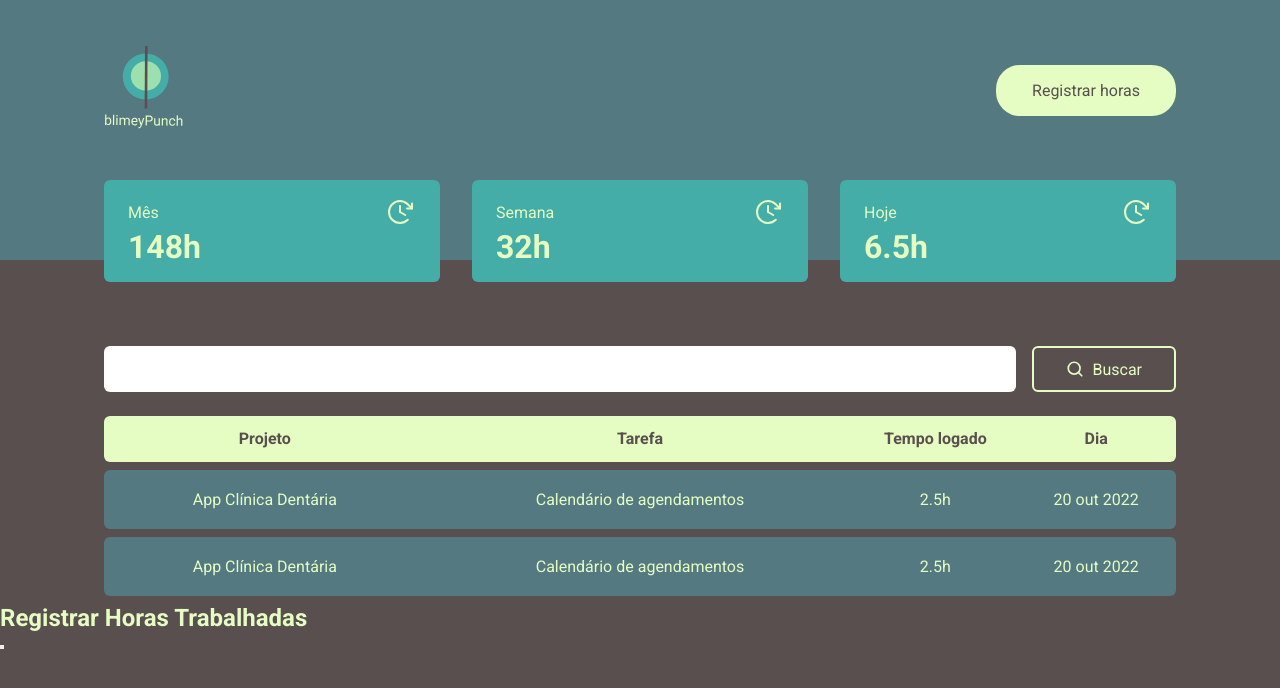
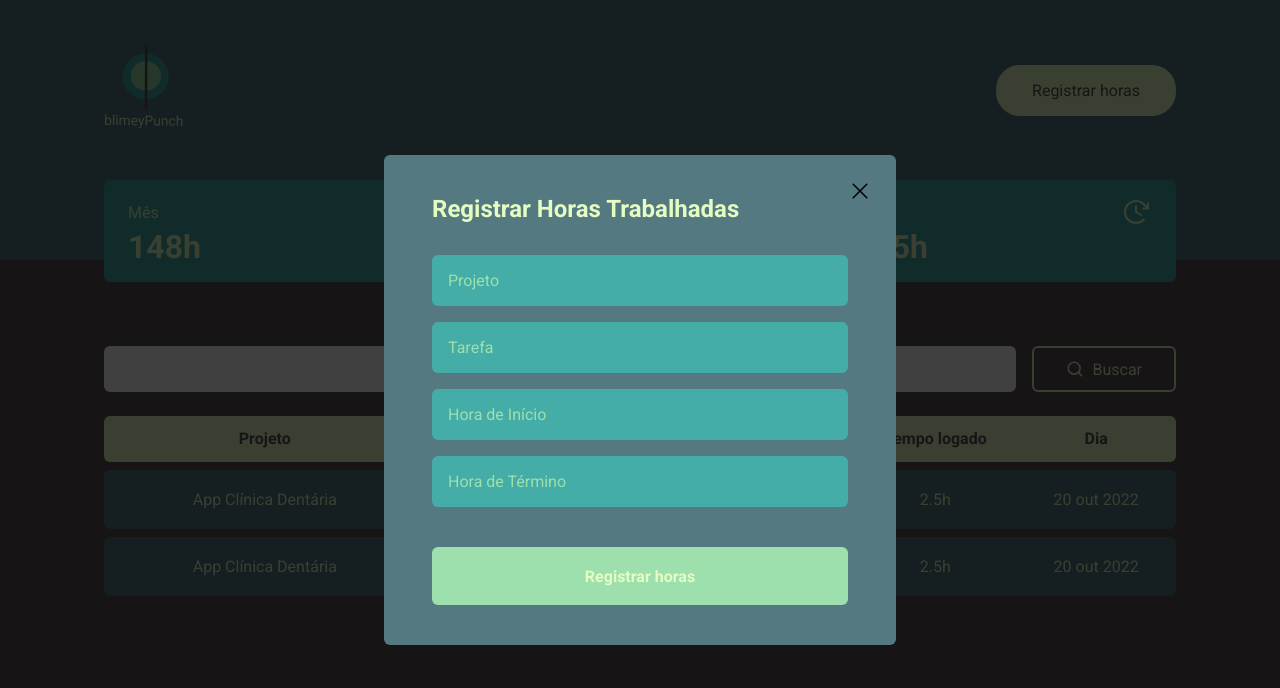
Before and after one commit to guirecordon/java-challenge-react, a React (Vite) app: page /logs in a window 1280 px wide. Both pictures are taken after a click on the button "Registrar horas". Shown: the top 688 px of the page. Built offline with nearby package versions, Linux system fonts and the light colour scheme.

Commit message:
Create modal visuals

```diff
--- a/src/components/Header/index.tsx
+++ b/src/components/Header/index.tsx
@@ -1,6 +1,7 @@
 import { HeaderContainer, HeaderContent } from "./styles";
 import * as Dialog from '@radix-ui/react-dialog';
 import logoImg from '../../assets/logo.svg';
+import { RegisterHoursModal } from "../RegisterHoursModal";
 
 export function Header() {
   return (
@@ -13,16 +14,7 @@ export function Header() {
             <button>Registrar horas</button>
           </Dialog.Trigger>
 
-          <Dialog.Portal>
-            <Dialog.Overlay />
-
-            <Dialog.Content>
-              <Dialog.Title>
-                Registrar Horas Trabalhadas
-              </Dialog.Title>
-              <Dialog.Close />
-            </Dialog.Content>
-          </Dialog.Portal>
+          <RegisterHoursModal />
         </Dialog.Root>
       </HeaderContent>
     </HeaderContainer>
--- /dev/null
+++ b/src/components/RegisterHoursModal/index.tsx
@@ -0,0 +1,30 @@
+import * as Dialog from '@radix-ui/react-dialog';
+import { X } from 'phosphor-react'
+import { CloseButton, Content, Overlay } from './styles';
+
+export function RegisterHoursModal() {
+  return (
+    <Dialog.Portal>
+      <Overlay />
+
+      <Content>
+        <Dialog.Title>
+          Registrar Horas Trabalhadas
+        </Dialog.Title>
+
+        <CloseButton>
+          <X size={24} />
+        </CloseButton>
+
+        <form action="">
+          <input type="text" placeholder='Projeto' required />
+          <input type="text" placeholder='Tarefa' required />
+          <input type="text" placeholder='Hora de Início' required />
+          <input type="text" placeholder='Hora de Término' required />
+
+          <button type='submit'>Registrar horas</button>
+        </form>
+      </Content>
+    </Dialog.Portal>
+  )
+}
--- /dev/null
+++ b/src/components/RegisterHoursModal/styles.ts
@@ -0,0 +1,69 @@
+import * as Dialog from '@radix-ui/react-dialog';
+import styled from 'styled-components';
+
+export const Overlay = styled(Dialog.Overlay)`
+  position: fixed;
+  width: 100vw;
+  height: 100vh;
+  inset: 0;
+  background: rgba(0, 0, 0, 0.75);
+`
+
+export const Content = styled(Dialog.Content)`
+  min-width: 32rem;
+  border-radius: 6px;
+  padding: 2.5rem 3rem;
+  background: ${ props => props.theme.darkblue };
+
+  position: fixed;
+  top: 50%;
+  left: 50%;
+  transform: translate(-50%, -50%);
+
+  form {
+    margin-top: 2rem;
+
+    display: flex;
+    flex-direction: column;
+    gap: 1rem;
+
+    input {
+      border-radius: 6px;
+      border: 0;
+      background: ${ props => props.theme.blue };
+      color: ${ props => props.theme.light100 };
+      padding: 1rem;
+
+      &::placeholder {
+        color: ${ props => props.theme.green };
+      }
+    }
+
+    button[type="submit"] {
+        height: 58px;
+        border: 0;
+        background: ${ props => props.theme.green };
+        color: ${ props => props.theme.light100 };
+        font-weight: bold;
+        padding: 0 1.25rem;
+        border-radius: 6px;
+        margin-top: 1.5rem;
+        cursor: pointer;
+
+        &:hover {
+          background: ${ props => props.theme.blue };
+          transition: background-color 0.2s;
+        }
+      }
+  }
+`
+
+export const CloseButton = styled(Dialog.Close)`
+  position: absolute;
+  background: transparent;
+  border: 0;
+  top: 1.5rem;
+  right: 1.5rem;
+  line-height: 0;
+  cursor: pointer;
+`
```
